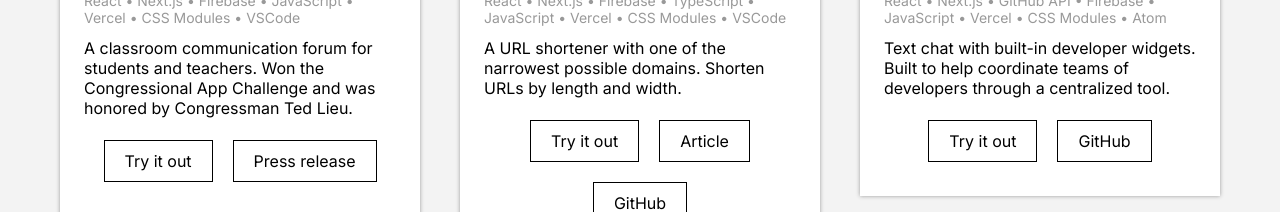
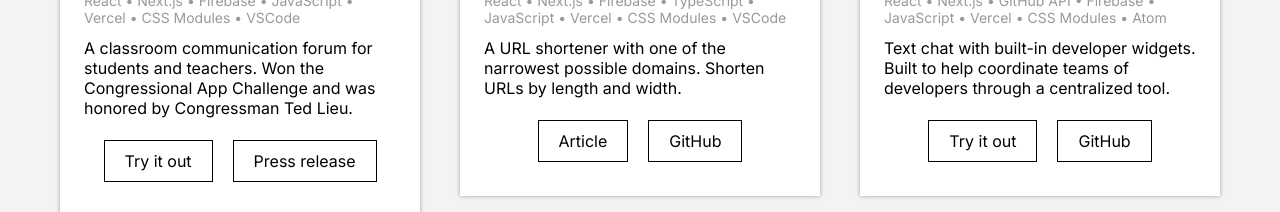
Before and after one commit to csaye/csaye.com-v5, a Next.js app: page / in a window 1280 px wide. Shown: the part 2980-3192 px from the top of the page. Built offline with nearby package versions, Linux system fonts and the light colour scheme.

Commit message:
Update i-acute project

```diff
--- a/data/projects.ts
+++ b/data/projects.ts
@@ -201,13 +201,9 @@ export const projects: Project[] = [
     title: 'I-Acute (í.is)',
     about:
       'A URL shortener with one of the narrowest possible domains. Shorten URLs by length and width.',
-    link: 'https://xn--eda.is',
+    link: 'https://www.coop.codes/i-acute',
     image: 'iacute.png',
     buttons: [
-      {
-        label: 'Try it out',
-        link: 'https://xn--eda.is',
-      },
       {
         label: 'Article',
         link: 'https://www.coop.codes/i-acute',
```
